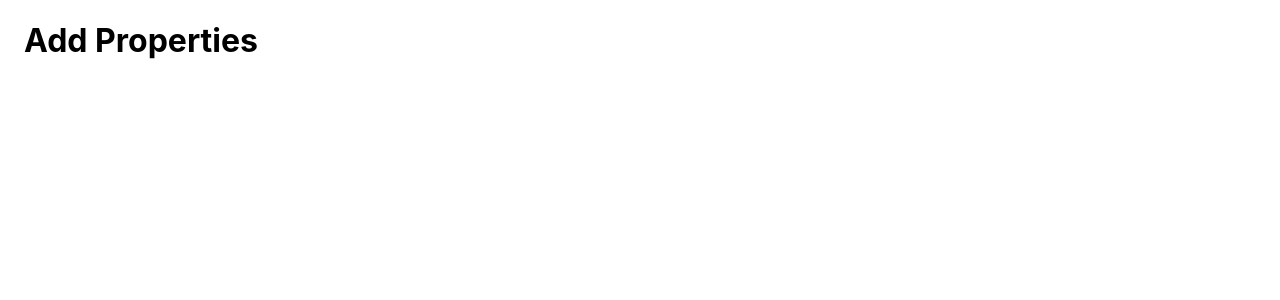
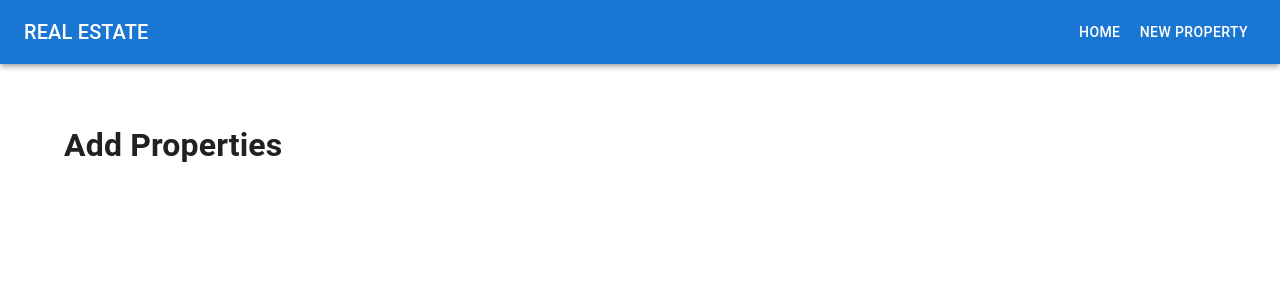
Before and after one commit to MariaKritou/real-estate-ads, a React (Create React App) app: page /add in a window 1280 px wide. Shown: the top 300 px of the page. Built offline with nearby package versions, Linux system fonts and the light colour scheme.

Commit message:
add header and main content css

```diff
--- a/package.json
+++ b/package.json
@@ -5,6 +5,7 @@
   "dependencies": {
     "@emotion/react": "^11.11.3",
     "@emotion/styled": "^11.11.0",
+    "@mui/icons-material": "^5.15.10",
     "@mui/material": "^5.15.10",
     "@reduxjs/toolkit": "^2.2.1",
     "@testing-library/jest-dom": "^5.17.0",
--- a/src/App.css
+++ b/src/App.css
@@ -36,3 +36,9 @@
     transform: rotate(360deg);
   }
 }
+
+.content {
+  display: flex;
+  flex-direction: column;
+  padding-top: 100px;
+}
--- a/src/App.js
+++ b/src/App.js
@@ -1,32 +1,24 @@
 import './App.css';
 import { ToastContainer } from 'react-toastify';
 import { Route, Routes } from 'react-router-dom';
-import { Container, Grid } from '@mui/material';
+import { Container } from '@mui/material';
 import { Properties } from './pages/properties/Properties';
 import { AddProperties } from './pages/addProperty/AddProperty';
 import 'react-toastify/dist/ReactToastify.css';
+import Header from './components/header/Header';
 
 function App() {
 
   return (
     <>
-      <div className="app-container">
-        <Container maxWidth={false} className='content'>
-          <Grid container>
-            <Grid item xs={12}>
-              <div className='contentPaper'>
-                {/* <Header /> */}
-                <Routes>
-                  <Route path='/' element={<Properties />} />
-                  <Route path='/add' element={<AddProperties />} />
-                </Routes>
-              </div>
-            </Grid>
-          </Grid>
+      <Header />
+      <div>
+        <Container className="content">
+          <Routes>
+            <Route path="/" element={<Properties />} />
+            <Route path="/add" element={<AddProperties />} />
+          </Routes>
         </Container>
-        <div className="footer">
-          {/* <Footer /> */}
-        </div>
       </div>
       <ToastContainer />
     </>
--- /dev/null
+++ b/src/components/header/Header.js
@@ -0,0 +1,101 @@
+import * as React from 'react';
+import AppBar from '@mui/material/AppBar';
+import Box from '@mui/material/Box';
+import CssBaseline from '@mui/material/CssBaseline';
+import Divider from '@mui/material/Divider';
+import Drawer from '@mui/material/Drawer';
+import IconButton from '@mui/material/IconButton';
+import List from '@mui/material/List';
+import ListItem from '@mui/material/ListItem';
+import ListItemButton from '@mui/material/ListItemButton';
+import ListItemText from '@mui/material/ListItemText';
+import MenuIcon from '@mui/icons-material/Menu';
+import Toolbar from '@mui/material/Toolbar';
+import Typography from '@mui/material/Typography';
+import Button from '@mui/material/Button';
+import { useNavigate } from 'react-router-dom';
+
+const drawerWidth = 240;
+const navItems = [{name: 'Home', path: '/'}, { name: 'New Property', path: '/add'}];
+
+function Header(props) {
+  const navigate = useNavigate();
+  const { window } = props;
+  const [mobileOpen, setMobileOpen] = React.useState(false);
+
+  const handleDrawerToggle = () => {
+    setMobileOpen((prevState) => !prevState);
+  };
+
+  const drawer = (
+    <Box onClick={handleDrawerToggle} sx={{ textAlign: 'center' }}>
+      <Typography variant="h6" sx={{ my: 2 }}>
+        MUI
+      </Typography>
+      <Divider />
+      <List>
+        {navItems.map((item) => (
+          <ListItem key={item.name} disablePadding>
+            <ListItemButton sx={{ textAlign: 'center' }} onClick={() => navigate(item.path)}>
+              <ListItemText primary={item.name} />
+            </ListItemButton>
+          </ListItem>
+        ))}
+      </List>
+    </Box>
+  );
+
+  const container = window !== undefined ? () => window().document.body : undefined;
+
+  return (
+    <Box sx={{ display: 'flex' }}>
+      <CssBaseline />
+      <AppBar component="nav">
+        <Toolbar>
+          <IconButton
+            color="inherit"
+            aria-label="open drawer"
+            edge="start"
+            onClick={handleDrawerToggle}
+            sx={{ mr: 2, display: { sm: 'none' } }}
+          >
+            <MenuIcon />
+          </IconButton>
+          <Typography
+            variant="h6"
+            component="div"
+            sx={{ flexGrow: 1, display: { xs: 'none', sm: 'block' } }}
+          >
+            REAL ESTATE
+          </Typography>
+          <Box sx={{ display: { xs: 'none', sm: 'block' } }}>
+            {navItems.map((item) => (
+              <Button key={item.name} sx={{ color: '#fff' }} onClick={() => navigate(item.path)}>
+                {item.name}
+              </Button>
+            ))}
+          </Box>
+        </Toolbar>
+      </AppBar>
+      <nav>
+        <Drawer
+          container={container}
+          variant="temporary"
+          open={mobileOpen}
+          onClose={handleDrawerToggle}
+          ModalProps={{
+            keepMounted: true, // Better open performance on mobile.
+          }}
+          sx={{
+            display: { xs: 'block', sm: 'none' },
+            '& .MuiDrawer-paper': { boxSizing: 'border-box', width: drawerWidth },
+          }}
+        >
+          {drawer}
+        </Drawer>
+      </nav>
+    </Box>
+  );
+}
+
+export default Header;
--- a/src/pages/properties/Properties.js
+++ b/src/pages/properties/Properties.js
@@ -1,6 +1,3 @@
-import { useEffect } from "react"
-import { toast } from "react-toastify"
-
 export const Properties = () => {
 
 
```
Also changed, not shown: 1 other file (tests, documents, lock files or other folders).
